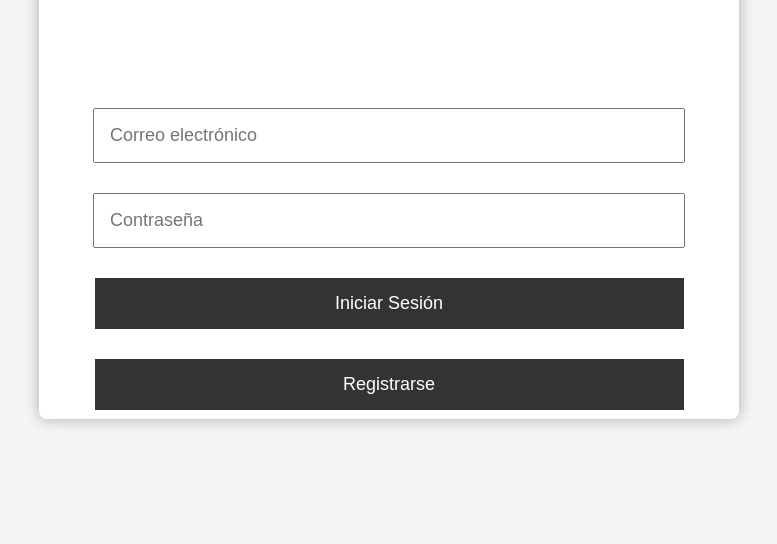
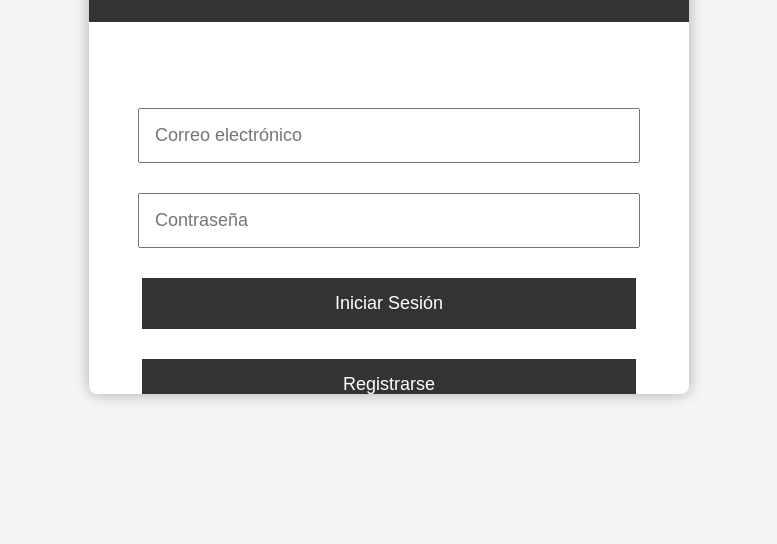
Before and after one commit to Andersonlh29/organizador, a plain HTML site: page index.html in a window 1280 px wide. Shown: the part 256-800 px from the top of the page, without its empty margins (251-1028 px from the left). Drawn offline with Linux system fonts and the light colour scheme.

Commit message:
style.css

```diff
--- a/style.css
+++ b/style.css
@@ -13,8 +13,8 @@ body {
 
 /* 🌟 LOGIN PANEL */
 .login-container {
-  width: 700px;
-  height: 550px;
+  width: 600px;
+  height: 500px;
   background: white;
   border-radius: 8px;
   overflow: hidden;
```
